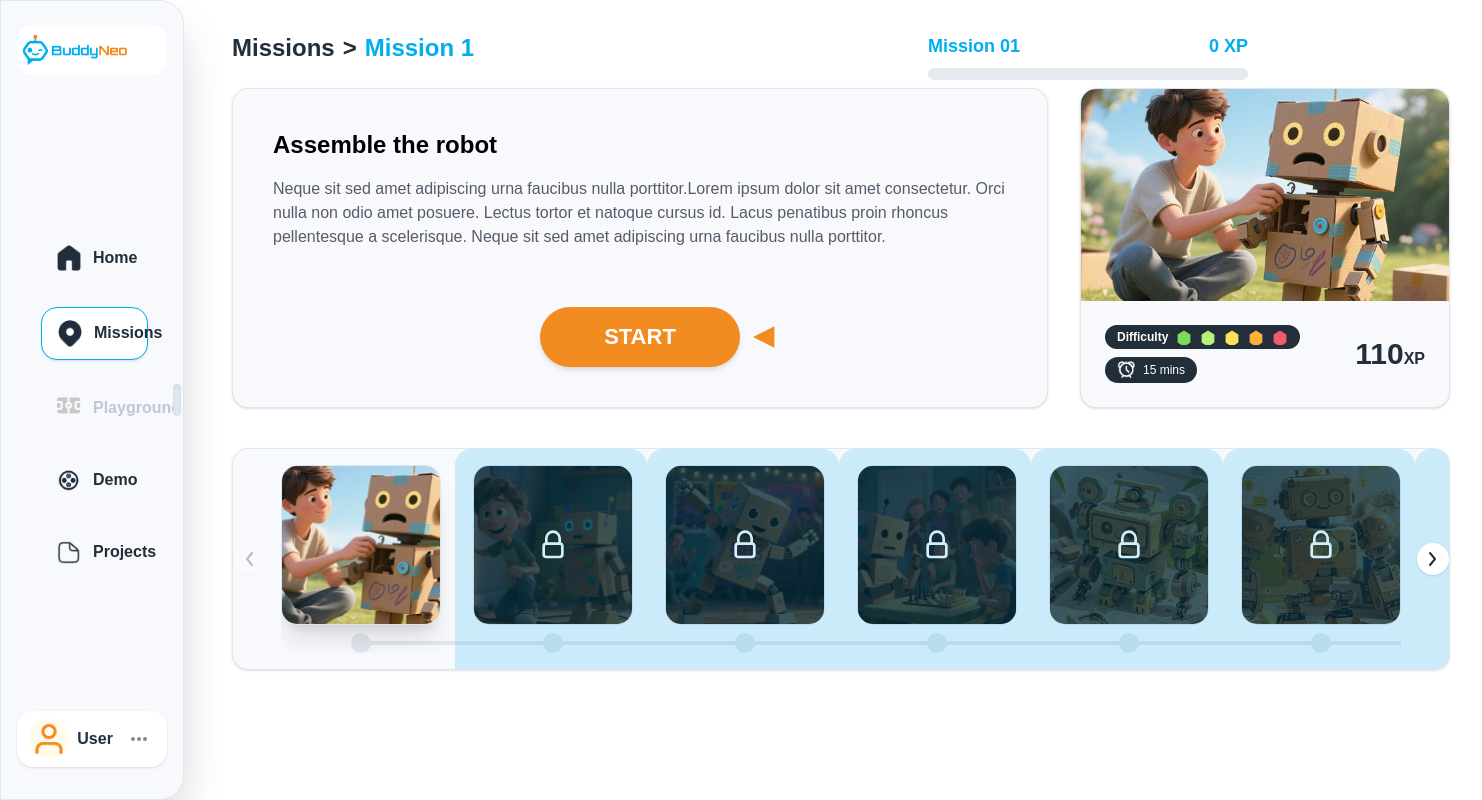
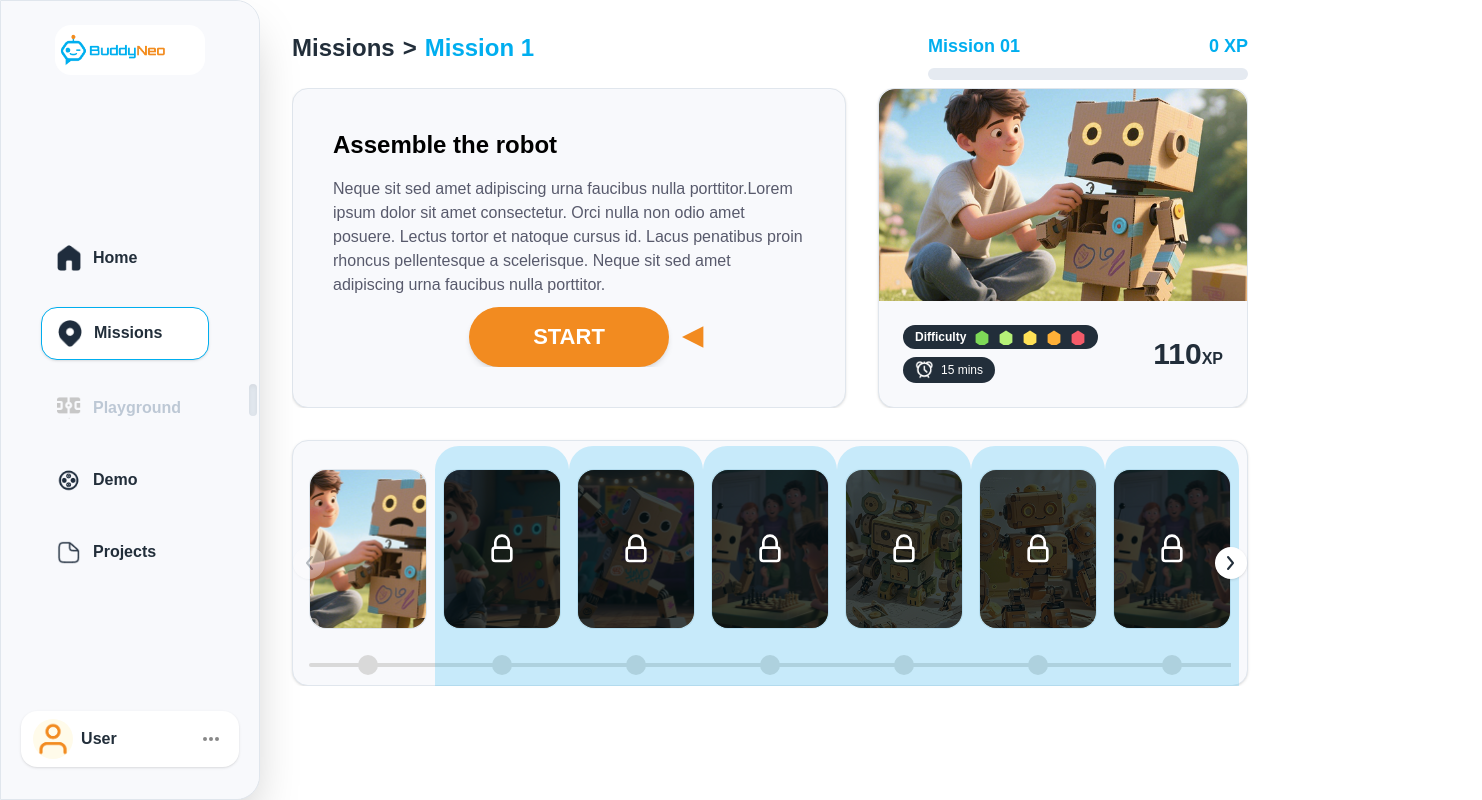
Before and after one commit to MagicBitTutorial123/Neo, a Next.js app: page /missions in a window 1280 px wide. Shown: the whole page, 1482 px wide, since content can reach past the window. Built offline with nearby package versions, Linux system fonts and the light colour scheme.

Commit message:
Finished the missions carousel in the missions page.

```diff
--- a/app/missions/page.tsx
+++ b/app/missions/page.tsx
@@ -1,7 +1,6 @@
 "use client";
 import { useUser } from "@/context/UserContext";
 import { missions } from "@/data/missions";
-import SideNavbar from "@/components/SideNavbar";
 import Image from "next/image";
 import Link from "next/link";
 import LetsGoButton from "@/components/LetsGoButton";
@@ -9,6 +8,7 @@ import { useRouter } from "next/navigation";
 import React, { useState } from "react";
 import MissionProgressBar from "@/components/MissionProgressBar";
 import StepperMissionProgressBar from "@/components/StepperMissionProgressBar";
+import SideNavbar from "@/components/SideNavbar";
 
 export default function MissionsPage() {
   const { userData } = useUser();
@@ -18,14 +18,15 @@ export default function MissionsPage() {
   const [selectedMissionIdx, setSelectedMissionIdx] = useState(completed);
 
   return (
-    <div className="flex min-h-screen bg-white">
-      <main className="flex-1 flex flex-col px-12 pr-8 py-8">
+    <div className="flex min-h-screen min-w-screen h-screen w-screen bg-white overflow-hidden max-w-screen max-h-screen">
+      <SideNavbar />
+      <main className="flex-1 flex flex-col overflow-hidden max-w-screen max-h-screen h-screen w-full p-0 m-0">
         {/* Breadcrumb */}
-        <div className="text-2xl font-extrabold text-[#222E3A] mb-6 flex items-center gap-2">
+        <div className="text-2xl font-extrabold text-[#222E3A] mb-6 flex items-center gap-2 px-8 pt-8">
           <span className="text-[#222E3A]">Missions</span>
           <span className="text-[#222E3A]">&gt;</span>
           <span className="text-[#00AEEF]">
-            Mission {String(selectedMissionIdx+1)}
+            Mission {String(selectedMissionIdx + 1)}
           </span>
         </div>
         {/* Mission Progress Bar */}
@@ -42,12 +43,14 @@ export default function MissionsPage() {
           />
         </div>
         {/* Stepper Progress Bar with Mission Details */}
+        <div className="flex-1 flex flex-col overflow-hidden max-w-full max-h-full">
           <StepperMissionProgressBar
             missionList={missionList}
             completed={completed}
             selectedMissionIdx={selectedMissionIdx}
             setSelectedMissionIdx={setSelectedMissionIdx}
           />
+        </div>
       </main>
     </div>
   );
--- a/components/StepperMissionProgressBar.tsx
+++ b/components/StepperMissionProgressBar.tsx
@@ -21,7 +21,7 @@ interface StepperMissionProgressBarProps {
   setSelectedMissionIdx?: (idx: number) => void;
 }
 
-const THUMBNAIL_WIDTH = 160; // px
+const THUMBNAIL_WIDTH = 160; // px (was 160)
 const VISIBLE_COUNT = 7;
 const DOT_SIZE = 20; // px (w-5)
 const LINE_HEIGHT = 4; // px
@@ -48,6 +48,7 @@ const StepperMissionProgressBar: React.FC<StepperMissionProgressBarProps> = ({
       ? controlledSelectedMissionIdx
       : 0
   );
+  const [hoveredIdx, setHoveredIdx] = useState<number | null>(null);
   const selectedMissionIdx =
     controlledSelectedMissionIdx ?? internalSelectedMissionIdx;
   const setSelectedMissionIdx =
@@ -103,15 +104,16 @@ const StepperMissionProgressBar: React.FC<StepperMissionProgressBarProps> = ({
 
   return (
     <div
-      className="w-full flex flex-col items-center select-none"
-      style={{ userSelect: "none" }}
+      className="w-full flex flex-col items-center select-none overflow-hidden max-w-full"
+      style={{ userSelect: "none", maxWidth: "100vw" }}
     >
+      <div className="w-full max-w-7xl mx-auto px-8">
         {/* Mission Details Top Content */}
-      <div className="w-full flex flex-row gap-8 mb-8">
+        <div className="flex flex-row gap-8 mb-8 overflow-hidden">
           {/* Description Card */}
-        <div className="flex-1 bg-[#F8F9FC] rounded-2xl p-10 shadow border border-[#E0E6ED] flex flex-col min-h-[320px] max-h-[320px] justify-between">
-          <div className="flex flex-col flex-1 justify-between h-full">
-            <div className="flex-1 overflow-y-auto min-h-0">
+          <div className="flex-1 bg-[#F8F9FC] rounded-2xl p-10 shadow border border-[#E0E6ED] flex flex-col min-h-[320px] max-h-[320px] justify-between overflow-hidden max-w-full">
+            <div className="flex flex-col flex-1 justify-between h-full overflow-hidden max-w-full">
+              <div className="flex-1 overflow-y-auto min-h-0 max-h-[200px] scrollbar-hide">
                 <div className="text-2xl text-black font-bold mb-4">
                   {selectedMission.title}
                 </div>
@@ -142,9 +144,34 @@ const StepperMissionProgressBar: React.FC<StepperMissionProgressBarProps> = ({
                 >
                   {selectedMissionIdx > completed ? (
                     <span className="flex items-center justify-center w-full">
-                    LOCKED{" "}
-                    <span className="ml-3 text-2xl">
-                      <FaLock />
+                      LOCKED
+                      <span
+                        className="ml-3 text-2xl"
+                        style={{ display: "flex", alignItems: "center" }}
+                      >
+                        <svg
+                          width="32"
+                          height="32"
+                          fill="none"
+                          viewBox="0 0 24 24"
+                        >
+                          <rect
+                            x="5"
+                            y="11"
+                            width="14"
+                            height="10"
+                            rx="2"
+                            stroke="white"
+                            strokeWidth="2"
+                          />
+                          <path
+                            d="M17 11V7a5 5 0 00-10 0v4"
+                            stroke="white"
+                            strokeWidth="2"
+                            strokeLinecap="round"
+                            strokeLinejoin="round"
+                          />
+                        </svg>
                       </span>
                     </span>
                   ) : (
@@ -155,9 +182,9 @@ const StepperMissionProgressBar: React.FC<StepperMissionProgressBarProps> = ({
             </div>
           </div>
           {/* Mission Card */}
-        <div className="w-[370px] bg-[#F8F9FC] rounded-2xl shadow border border-[#E0E6ED] flex flex-col items-end min-h-[320px] max-h-[320px] overflow-hidden p-0 mr-0">
+          <div className="w-[370px] bg-[#F8F9FC] rounded-2xl shadow border border-[#E0E6ED] flex flex-col items-end min-h-[320px] max-h-[320px] overflow-hidden p-0 mr-0 max-w-full">
             {/* Mission Image - flush with top/edges, rounded top corners */}
-          <div className="w-[370px] h-[260px] rounded-t-2xl overflow-hidden">
+            <div className="w-[370px] h-[260px] rounded-t-2xl overflow-hidden max-w-full">
               <Image
                 src={getSafeImageSrc((selectedMission as any).missionPageImage)}
                 alt={selectedMission.title}
@@ -168,8 +195,8 @@ const StepperMissionProgressBar: React.FC<StepperMissionProgressBarProps> = ({
               />
             </div>
             {/* Card Content */}
-          <div className="flex flex-row w-full items-center justify-between gap-2 p-6">
-            <div className="flex flex-col items-start gap-2">
+            <div className="flex flex-row w-full items-center justify-between gap-2 p-6 max-w-full">
+              <div className="flex flex-col items-start gap-2 max-w-full">
                 {/* Difficulty */}
                 <div className="flex items-center gap-2 bg-[#222E3A] rounded-full px-3 py-1 self-start">
                   <span className="text-white text-xs font-semibold">
@@ -214,54 +241,15 @@ const StepperMissionProgressBar: React.FC<StepperMissionProgressBarProps> = ({
         </div>
         {/* Carousel Row */}
         <div
-        className="relative flex items-center justify-center w-full bg-[#F8F9FC] rounded-2xl border border-[#E0E6ED] shadow p-4 mt-2 overflow-hidden"
-        style={{ width: "100%", maxWidth: "100%" }}
+          className="relative bg-[#F8F9FC] rounded-2xl border border-[#E0E6ED] shadow p-4 mt-2 pt-7"
+          style={{ overflow: "visible" }}
         >
-        {/* Blue overlays for all unselected thumbnails, rendered absolutely at the carousel row level */}
-        {visibleMissions.map((mission, idx) => {
-          if (!mission) return null; // Only render overlays for real missions
-          const globalIdx = startIdx + idx;
-          const isSelected = globalIdx === selectedMissionIdx;
-          if (isSelected) return null;
-          const GAP = 32;
-          const overlayStart =
-            idx === 0
-              ? 32 // left margin
-              : 32 + idx * (THUMBNAIL_WIDTH + GAP) - GAP / 16;
-          const overlayEnd =
-            idx === visibleMissions.length - 1
-              ? 32 + (idx + 1) * (THUMBNAIL_WIDTH + GAP) - GAP // right margin
-              : 32 + (idx + 1) * (THUMBNAIL_WIDTH + GAP) - GAP / 16;
-          const left = overlayStart;
-          const width = overlayEnd - overlayStart;
-          return (
-            <div
-              key={`overlay-${mission.id}`}
-              className="absolute"
-              style={{
-                left,
-                width,
-                top: 0,
-                bottom: 0,
-                background: "rgba(0,174,239,0.18)",
-                zIndex: 5,
-                pointerEvents: "none",
-                borderRadius: "16px 16px 0 0",
-              }}
-            />
-          );
-        })}
           {/* Left Arrow */}
           <button
             onClick={handlePrev}
             disabled={startIdx === 0}
-          className="absolute left-0 z-10 bg-white rounded-full shadow p-1 flex items-center justify-center disabled:opacity-30"
-          style={{
-            width: 32,
-            height: 32,
-            top: "50%",
-            transform: "translateY(-50%)",
-          }}
+            className="absolute left-0 top-1/2 -translate-y-1/2 bg-white rounded-full shadow p-1 flex items-center justify-center disabled:opacity-30 z-50"
+            style={{ width: 32, height: 32 }}
             aria-label="Previous"
           >
             <svg width="20" height="20" viewBox="0 0 20 20">
@@ -275,97 +263,168 @@ const StepperMissionProgressBar: React.FC<StepperMissionProgressBarProps> = ({
               />
             </svg>
           </button>
-        {/* Thumbnails Row with dots and line behind */}
-        <div
-          className="overflow-hidden"
-          style={{
-            width: visibleMissions.length * THUMBNAIL_WIDTH,
-            margin: "0 32px",
-            position: "relative",
-          }}
-        >
-          {/* Orange completed line (dynamic, stepper style) */}
+          {/* Thumbnails and stepper lines in overflow-x-hidden flex-1 */}
+          <div className="overflow-visible flex-1">
+            <div className="relative" style={{ height: 200 }}>
+              {/* Stepper lines (behind dots) - aligned with dots */}
               <div
                 style={{
                   position: "absolute",
-              left: firstDotCenter,
-              top: 160 + DOT_SIZE / 2 - LINE_HEIGHT / 2 + 8,
-              width: Math.max(0, lastCompletedDotCenter - firstDotCenter),
-              height: LINE_HEIGHT,
-              background: "#FFB037",
-              zIndex: 1,
-              borderRadius: 2,
-              transition: "width 0.3s, left 0.3s",
+                  left: 0,
+                  width: "100%",
+                  height: 20,
+                  top: 188,
+                  overflow: "hidden",
+                  pointerEvents: "none",
+                  zIndex: 5,
                 }}
-          />
-          {/* Grey remaining line (dynamic, stepper style) */}
+              >
+                {/* Orange completed line */}
                 <div
                   style={{
                     position: "absolute",
-              left: lastCompletedDotCenter,
-              top: 160 + DOT_SIZE / 2 - LINE_HEIGHT / 2 + 8,
-              width: Math.max(0, lastDotCenter - lastCompletedDotCenter),
-              height: LINE_HEIGHT,
-              background: "#E0E6ED",
-              zIndex: 0,
+                    left: 0,
+                    top: 6,
+                    width:
+                      lastCompletedVisibleIdx >= 0
+                        ? dotCenters[lastCompletedVisibleIdx]
+                        : 0,
+                    height: 4,
+                    background: "#FFB037",
                     borderRadius: 2,
                     transition: "width 0.3s, left 0.3s",
+                    zIndex: 6,
                   }}
                 />
+                {/* Grey remaining line */}
                 <div
-            className="flex transition-transform duration-300 gap-8"
                   style={{
+                    position: "absolute",
+                    left:
+                      lastCompletedVisibleIdx >= 0
+                        ? dotCenters[lastCompletedVisibleIdx]
+                        : 0,
+                    top: 6,
                     width:
-                visibleMissions.length * THUMBNAIL_WIDTH +
-                (visibleMissions.length - 1) * 32,
-              transform: `translateX(0px)`,
+                      dotCenters[dotCenters.length - 1] -
+                      (lastCompletedVisibleIdx >= 0
+                        ? dotCenters[lastCompletedVisibleIdx]
+                        : 0),
+                    height: 4,
+                    background: "#D9D9D9",
+                    borderRadius: 2,
+                    transition: "width 0.3s, left 0.3s",
+                    zIndex: 5,
                   }}
+                />
+              </div>
+              {/* Thumbnails Row (relative, above overlay) */}
+              <div
+                className="flex gap-4 transition-transform duration-300 justify-start relative z-20"
+                style={{ transform: `translateX(0px)` }}
               >
                 {visibleMissions.map((mission, idx) => {
                   const globalIdx = startIdx + idx;
                   const isLocked = globalIdx > completed;
                   const isSelected = globalIdx === selectedMissionIdx;
+                  const isHovered = hoveredIdx === globalIdx;
                   return (
                     <div
                       key={mission.id}
-                  className={`flex flex-col items-center cursor-pointer group relative`}
+                      className="flex flex-col items-center cursor-pointer group relative"
                       style={{ width: THUMBNAIL_WIDTH }}
                       onClick={() => setSelectedMissionIdx(globalIdx)}
+                      onMouseEnter={() => setHoveredIdx(globalIdx)}
+                      onMouseLeave={() => setHoveredIdx(null)}
                     >
-                  <div
-                    className={`relative overflow-hidden w-full h-[160px] rounded-2xl mb-2 border border-[#E0E6ED] bg-white transition-transform duration-200
-                      ${isSelected ? "shadow-xl z-10" : ""}
-                    `}
-                  >
+                      <div className="relative w-full h-[160px] rounded-2xl mb-2 border border-[#E0E6ED] hover:border-[#E0E6ED] bg-white transition-transform duration-200 focus:outline-none focus:ring-0">
                         {/* Mission image always in the background */}
                         <img
-                      src={getSafeImageSrc((mission as any).missionPageImage)}
+                          src={getSafeImageSrc(
+                            (mission as any).missionPageImage
+                          )}
                           alt={mission.title}
-                      width={160}
+                          width={THUMBNAIL_WIDTH}
                           height={160}
                           className="object-cover w-full h-full"
                           style={{
                             objectFit: "cover",
                             position: "absolute",
+                            borderRadius: "16px",
                             inset: 0,
                             zIndex: 0,
                             pointerEvents: "none",
                           }}
                         />
+                        {/* Blue overlay for unselected, not selected thumbnails */}
+                        {!isSelected && (
+                          <>
+                            {/* Blue overlay with fade-out on hover (adjusted top and width) */}
+                            <div
+                              className="absolute bg-[#00AEEF]/20 z-10 pointer-events-none transition-opacity duration-200"
+                              style={{
+                                left: "-9px",
+                                right: "-9px",
+                                top: "-24px",
+                                height: "250px",
+                                borderRadius: "24px 24px 0 0",
+                                opacity: isHovered ? 0 : 1,
+                              }}
+                            />
+                            {/* Orange outline on hover (adjusted top and width) */}
+                            {isHovered && (
+                              <div
+                                className="absolute z-20 pointer-events-none transition-opacity duration-200"
+                                style={{
+                                  left: "-9px",
+                                  right: "-9px",
+                                  top: "-24px",
+                                  height: "240px",
+                                  border: "2px solid #F28B20",
+                                  borderRadius: "24px 24px 0 0",
+                                  opacity: 1,
+                                }}
+                              />
+                            )}
+                          </>
+                        )}
+                        {/* Orange outline overlay and triangle for hover */}
+                        {!isSelected && (
+                          <svg
+                            width={24}
+                            height={20}
+                            viewBox="0 0 24 20"
+                            className="triangle-pointer-anim"
+                            style={{
+                              position: "absolute",
+                              left: "50%",
+                              top: isHovered ? -28 : -48,
+                              opacity: isHovered ? 1 : 0,
+                              transform: "translateX(-50%) rotate(180deg)",
+                              transition:
+                                "top 0.3s cubic-bezier(0.4,0,0.2,1), opacity 0.3s cubic-bezier(0.4,0,0.2,1)",
+                              zIndex: 30,
+                              pointerEvents: "none",
+                            }}
+                          >
+                            <polygon points="0,20 12,0 24,20" fill="#F28B20" />
+                          </svg>
+                        )}
                         {/* Black overlay and lock icon for locked thumbnails (always present if locked) */}
                         {isLocked && (
                           <>
                             <div
                               className="absolute inset-0"
                               style={{
+                                borderRadius: "16px",
                                 background: "rgba(0,0,0,0.7)",
-                            zIndex: 1,
+                                zIndex: 40,
                                 pointerEvents: "none",
                               }}
                             />
                             <span
                               className="absolute text-3xl text-white left-1/2 top-1/2 -translate-x-1/2 -translate-y-1/2"
-                          style={{ zIndex: 2, pointerEvents: "none" }}
+                              style={{ zIndex: 41, pointerEvents: "none" }}
                             >
                               <svg
                                 width="32"
@@ -394,16 +453,17 @@ const StepperMissionProgressBar: React.FC<StepperMissionProgressBarProps> = ({
                           </>
                         )}
                       </div>
-                  {/* Dot below thumbnail, centered */}
+                      {/* Dot below thumbnail, centered on stepper line */}
                       <div
-                    className={`w-5 h-5 rounded-full border-2 mt-4 ${
+                        className={`w-5 h-5 rounded-full border-2" ${
                           globalIdx < completed
                             ? "bg-[#FFB037] border-[#FFB037]"
-                        : "bg-[#E0E6ED] border-[#E0E6ED]"
+                            : "bg-[#D9D9D9] border-[#D9D9D9]"
                         }`}
                         style={{
                           margin: "0 auto",
                           position: "relative",
+                          top: "18px", // 160px (thumbnail) + 28px = 188px (line)
                           zIndex: 2,
                         }}
                       />
@@ -412,17 +472,13 @@ const StepperMissionProgressBar: React.FC<StepperMissionProgressBarProps> = ({
                 })}
               </div>
             </div>
+          </div>
           {/* Right Arrow */}
           <button
             onClick={handleNext}
             disabled={startIdx + VISIBLE_COUNT >= missionList.length}
-          className="absolute right-0 z-10 bg-white rounded-full shadow p-1 flex items-center justify-center disabled:opacity-30"
-          style={{
-            width: 32,
-            height: 32,
-            top: "50%",
-            transform: "translateY(-50%)",
-          }}
+            className="absolute right-0 top-1/2 -translate-y-1/2 bg-white rounded-full shadow p-1 flex items-center justify-center disabled:opacity-30 z-50"
+            style={{ width: 32, height: 32 }}
             aria-label="Next"
           >
             <svg width="20" height="20" viewBox="0 0 20 20">
@@ -438,6 +494,13 @@ const StepperMissionProgressBar: React.FC<StepperMissionProgressBarProps> = ({
           </button>
         </div>
       </div>
+      {/* Triangle animation style (for SSR safety) */}
+      <style>{`
+        .triangle-pointer-anim {
+          will-change: opacity, transform;
+        }
+      `}</style>
+    </div>
   );
 };
 
```
Also changed, not shown: app/missions/layout.tsx (+5 -4 lines), components/LetsGoButton.tsx (+32 -1 lines). Lines whose indentation alone changed are shown as unchanged.
